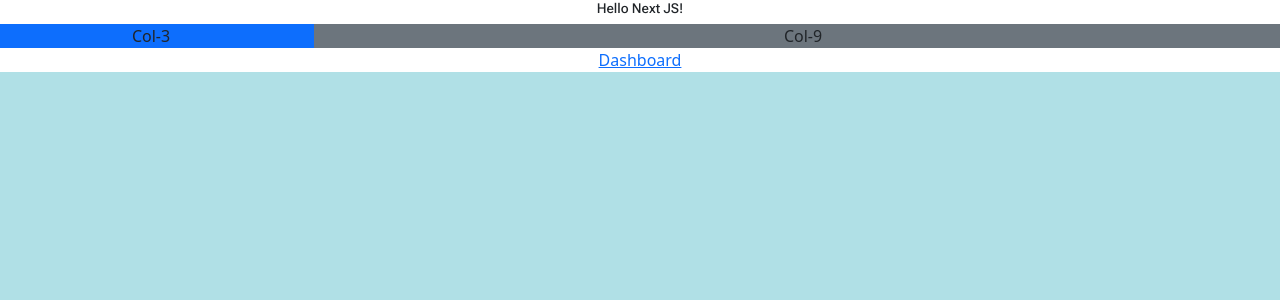
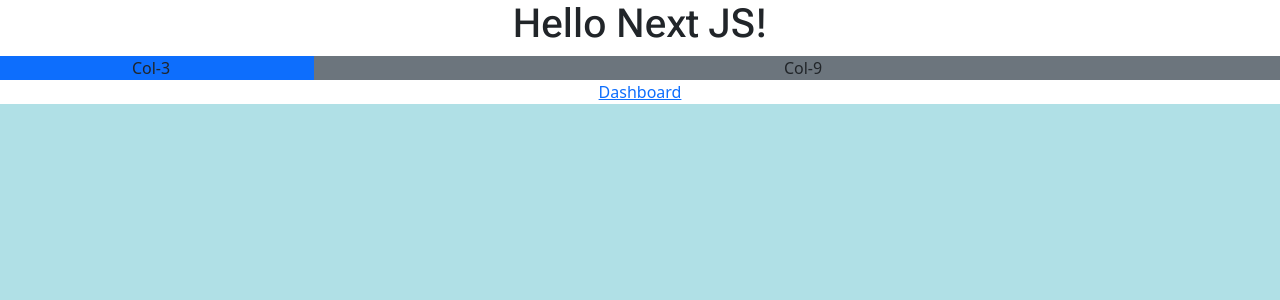
Before and after one commit to neerajchavan/next-js-project-template, a Next.js app: page / in a window 1280 px wide. Shown: the top 300 px of the page. Built offline with nearby package versions, Linux system fonts and the light colour scheme.

Commit message:
fixed css issue for h1 tag

```diff
--- a/src/styles/globals.scss
+++ b/src/styles/globals.scss
@@ -16,24 +16,18 @@
 h1 {
   @include desktop-xl {
     color: chartreuse;
-    font-size: 100%;
   }
   @include desktop-lg {
     color: rebeccapurple;
-    font-size: 95%;
   }
   @include desktop-md {
     color: olivedrab;
-    font-size: 90%;
   }
   @include desktop-sm {
-    font-size: 85%;
   }
   @include tablet-md {
-    font-size: 80%;
   }
   @include tablet {
     color: blueviolet;
-    font-size: 70%;
   }
 }
```
